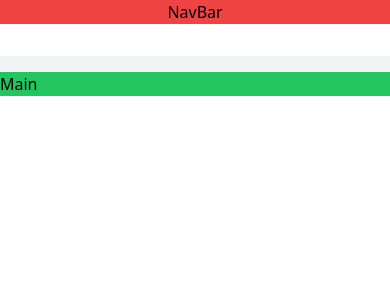
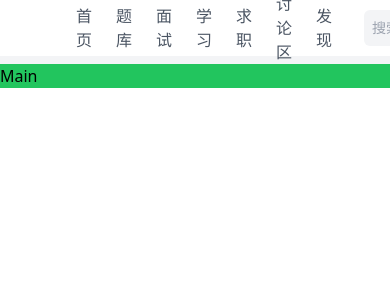
Before and after one commit to FM3676/NowCoder-Clone, a Nuxt app: page / in a window 390 px wide. Shown: the top 300 px of the page. Built offline with nearby package versions, Linux system fonts and the light colour scheme.

Commit message:
Init NavBar

```diff
--- a/app.vue
+++ b/app.vue
@@ -6,21 +6,20 @@
       <div class="min-h-full">
         <!-- NavBar -->
         <NavBar />
-        <div
-          class="grid grid-cols-12 mx-auto sm:px-6 lg:max-w-8xl lg:px-8 lg:gap-8"
-        >
+        <div class="grid grid-cols-12 mx-auto lg:max-w-8xl lg:px-8 lg:gap-3 pt-16"><!-- sm:px-6 -->
+
           <!-- Left Sidebar -->
-          <aside class="bg-red-500 hidden md:block md:col-span-2"><!-- xs-col-span-1 xl:col-span-2 -->
+          <aside class="bg-red-500 hidden md:block md:col-span-2">
+            <!-- xs-col-span-1 xl:col-span-2 -->
             <div class="sticky top-0">
               <SideBarLeft />
             </div>
           </aside>
           <!-- Main Content -->
-          <main class="bg-green-500 col-span-12 md:col-span-7">
-            Main
-          </main>
+          <main class="bg-green-500 col-span-12 md:col-span-7">Main</main>
           <!-- Right Sidebar -->
-          <aside class="hidden md:block md:col-span-3"><!--  xl:col-span-4 md:col-span-3 -->
+          <aside class="hidden md:block md:col-span-3">
+            <!--  xl:col-span-4 md:col-span-3 -->
             <div class="sticky top-0">
               <SideBarRight />
             </div>
--- /dev/null
+++ b/components/NavBar/DummyData.ts
@@ -0,0 +1,15 @@
+export default (): {
+  title: string;
+  sub?: string[];
+}[] => [
+  { title: "首页" },
+  {
+    title: "题库",
+    sub: ["公司真题", "专项练习", "面试题库", "在线编程"],
+  },
+  { title: "面试", sub: ["AI模拟面试", "面经汇总"] },
+  { title: "学习", sub: ["课程", "课程", "课程"] },
+  { title: "求职" },
+  { title: "讨论区", sub: ["课程", "课程"] },
+  { title: "发现", sub: ["课程", "课程"] },
+];
--- /dev/null
+++ b/components/NavBar/HireEnterpriseOption.vue
@@ -0,0 +1,23 @@
+<template>
+  <div
+    class="flex justify-center items-center p-2 bg-green-50 text-green-350 rounded-xl text-sm"
+  >
+    {{ props.title
+    }}<span class="w-4 h-4"
+      ><svg
+        viewBox="0 0 1024 1024"
+        xmlns="http://www.w3.org/2000/svg"
+        data-v-029747aa=""
+      >
+        <path
+          fill="currentColor"
+          d="M340.864 149.312a30.592 30.592 0 0 0 0 42.752L652.736 512 340.864 831.872a30.592 30.592 0 0 0 0 42.752 29.12 29.12 0 0 0 41.728 0L714.24 534.336a32 32 0 0 0 0-44.672L382.592 149.376a29.12 29.12 0 0 0-41.728 0z"
+        ></path>
+      </svg>
+    </span>
+  </div>
+</template>
+
+<script setup lang="ts">
+const props = defineProps<{ title: string }>();
+</script>
--- a/components/NavBar/Index.vue
+++ b/components/NavBar/Index.vue
@@ -1,16 +1,61 @@
 <template>
-    <div class="w-screen bg-white sticky top-0 h-14 mb-4">
-        <nav class="flex w-full bg-red-500 mx-auto justify-center items-center">
-
-            NavBar
-        </nav>
-    </div>
+  <div class="w-screen bg-white fixed top-0 h-14">
+    <nav
+      class="flex w-full h-full px-8 mx-auto max-w-8xl justify-start items-center"
+    >
+      <!-- LOGO -->
+      <picture class="h-6">
+        <img
+          class="h-full"
+          src="https://static.nowcoder.com/fe/file/logo/1.png"
+          alt="Logo"
+        />
+      </picture>
+      <!-- Menu -->
+      <ul class="h-full flex ml-8">
+        <NavBarMenuItem
+          v-for="item in options"
+          :title="item.title"
+          :sub="item.sub"
+          :key="item.title"
+        />
+      </ul>
+      <!-- SearchBar -->
+      <NavBarSearchBar />
+      <!-- Hire & Enterprise -->
+      <div class="ml-4 grid gap-4 grid-flow-col">
+        <NavBarHireEnterpriseOption title="我要招聘" />
+        <NavBarHireEnterpriseOption title="去企业版" />
+      </div>
+      <!-- DownLoad App (Phone Icon) -->
+      <ElPopover placement="bottom" content="下载App" trigger="hover">
+        <template #reference>
+          <span
+            class="ml-4 h-8 w-8 flex justify-center items-center text-gray-400 hover:bg-gray-200 rounded-md"
+          >
+            <svg
+              class="w-6 h-6"
+              viewBox="0 0 1024 1024"
+              xmlns="http://www.w3.org/2000/svg"
+              data-v-029747aa=""
+            >
+              <path
+                fill="currentColor"
+                d="M224 768v96.064a64 64 0 0 0 64 64h448a64 64 0 0 0 64-64V768H224zm0-64h576V160a64 64 0 0 0-64-64H288a64 64 0 0 0-64 64v544zm32 288a96 96 0 0 1-96-96V128a96 96 0 0 1 96-96h512a96 96 0 0 1 96 96v768a96 96 0 0 1-96 96H256zm304-144a48 48 0 1 1-96 0 48 48 0 0 1 96 0z"
+              ></path>
+            </svg>
+          </span>
+        </template>
+      </ElPopover>
+      <!-- Sign in / Sign up button -->
+      <button class="flex justify-center items-center py-2 px-4 ml-4 rounded-lg text-sm bg-green-350 text-white" type="button" >登录/注册</button>
+    </nav>
+  </div>
 </template>
 
 <script setup lang="ts">
+import { ElPopover } from "element-plus";
+import DummyData from "./DummyData";
 
+const options = DummyData();
 </script>
-
-<style scoped>
-
-</style>
--- /dev/null
+++ b/components/NavBar/MenuItem.vue
@@ -0,0 +1,71 @@
+<template>
+  <li
+    class="flex justify-center px-3 items-center text-gray-600 cursor-pointer relative group"
+    :class="changeAbleClasses"
+  >
+    <p class="hover:text-green-350">{{ props.title }}</p>
+    <!-- Sub List -->
+    <ul
+      v-if="props.sub"
+      class="max-h-0 group-hover:flex group-hover:max-h-screen hover:flex hover:max-h-screen group-hover:delay-300 group-hover:p-1 hover:p-1 overflow-hidden bg-white rounded-md absolute subPosition flex-col shadow-lg text-sm max-w-none"
+      :class="defaultTransition"
+    >
+      <li
+        v-for="item in props.sub"
+        :key="item"
+        class="flex justify-start items-center py-2 px-1 rounded-md cursor-pointer hover:bg-gray-300 flex-nowrap"
+        :class="calcSubItemWidth()"
+      >
+        {{ item }}
+      </li>
+    </ul>
+  </li>
+</template>
+
+<script setup lang="ts">
+const { defaultTransition } = useTailwindCofing();
+const props = withDefaults(
+  defineProps<{
+    title: string;
+    sub?: string[];
+    active: boolean;
+  }>(),
+  {
+    active: false,
+  }
+);
+
+const changeAbleClasses = `${defaultTransition} ${
+  props.active ? "activeClass" : ""
+}`;
+
+const calcSubItemWidth = () => {
+  if (!props.sub) return;
+  const lengthArray = props.sub.map((x) => x.length);
+  const longestLength = Math.max(...lengthArray);
+  return `w-${(longestLength >= 4 ? longestLength : 4) * 4}`;
+};
+</script>
+<style scoped>
+.subPosition {
+  top: calc(100% + 0.2rem);
+  transform: translateX(20%);
+}
+.activeClass {
+  color: rgb(50 202 153 / 1);
+}
+
+.activeClass:after {
+  content: "";
+  display: block;
+  padding-top: 0.2rem;
+  padding-right: 1rem;
+  position: absolute;
+  left: 50%;
+  bottom: 0.8rem;
+  transform: translateX(-50%);
+  background: rgb(50 202 153 / 1);
+  overflow: hidden;
+  border-radius: 9999px;
+}
+</style>
--- /dev/null
+++ b/components/NavBar/SearchBar.vue
@@ -0,0 +1,26 @@
+<template>
+  <div
+    class="flex items-center p-2 rounded-md w-72 bg-gray-100 ml-5 cursor-pointer"
+  >
+    <input
+      type="search"
+      class="flex-grow bg-gray-100 text-sm"
+      placeholder="搜索面经/职位/试题/公司"
+    />
+    <!-- Search Icon -->
+    <div class="w-4 h-4 text-gray-400 cursor-pointer">
+      <svg
+        viewBox="0 0 1024 1024"
+        xmlns="http://www.w3.org/2000/svg"
+        data-v-029747aa=""
+      >
+        <path
+          fill="currentColor"
+          d="m795.904 750.72 124.992 124.928a32 32 0 0 1-45.248 45.248L750.656 795.904a416 416 0 1 1 45.248-45.248zM480 832a352 352 0 1 0 0-704 352 352 0 0 0 0 704z"
+        ></path>
+      </svg>
+    </div>
+  </div>
+</template>
+
+<script setup lang="ts"></script>
--- a/components/SideBar/Left/Index.vue
+++ b/components/SideBar/Left/Index.vue
@@ -17,11 +17,8 @@
             v-for="(second, idx) in first.sub"
             :key="second"
             class="font-normal text-sm pl-3 py-1 text-gray-400 hover:bg-green-100 hover:text-green-600 cursor-pointer"
-            :class="[
-              idx === activeSub && first.id === activeFirstId
-                ? activeClass
-                : '',
-            ]"
+            :class="isActive(idx, first.id)"
+            @click="handleActive(idx, first.id)"
           >
             {{ second }}
           </li>
@@ -35,8 +32,18 @@
 import IconList from "~~/components/Icons/LeftSideBar";
 import DummyData from "./DummyData";
 const { defaultTransition } = useTailwindCofing();
-const dummyData = DummyData()
-const activeClass = "bg-green-100 text-green-600";
+const dummyData = DummyData();
+
+const activeClass = " bg-green-100 text-green-600";
 const activeFirstId = ref<number>(1);
 const activeSub = ref<number>(0);
+const handleActive = (idx: number, firstId: number) => {
+  activeSub.value = idx;
+  activeFirstId.value = firstId;
+};
+const isActive = (idx: number, firstId: number): string =>
+  defaultTransition +
+  (idx === activeSub.value && firstId === activeFirstId.value
+    ? activeClass
+    : "");
 </script>
--- a/components/SideBar/Right/PreviewCard/Item.vue
+++ b/components/SideBar/Right/PreviewCard/Item.vue
@@ -1,7 +1,7 @@
 <template>
-    <li class="flex flex-col border-b pt-2" :class="defaultTransition">
+    <li class="flex flex-col border-b pt-2">
       <NuxtLink :to="props.link">
-        <h2 class="text-gray-600 hover:text-green-600 mb-3">{{ props.title }}</h2>
+        <h2 class="text-gray-600 hover:text-green-600 mb-3" :class="defaultTransition">{{ props.title }}</h2>
       </NuxtLink>
 
       <div class="flex flex-row justify-between items-center text-gray-400 text-xs mb-3">
--- a/composables/useTailwindCofing.ts
+++ b/composables/useTailwindCofing.ts
@@ -1,3 +1,3 @@
 export default () => ({
-  defaultTransition: "transition ease-in-out 0.2s",
+  defaultTransition: "transition-all ease-in-out",
 });
--- a/tailwind.config.js
+++ b/tailwind.config.js
@@ -25,6 +25,7 @@ module.exports = {
           900: "#15202b",
         },
         green: {
+          50:"#eefaf7",
           250:"#5bd5ad",
           350: "#32ca99",
         },
```
